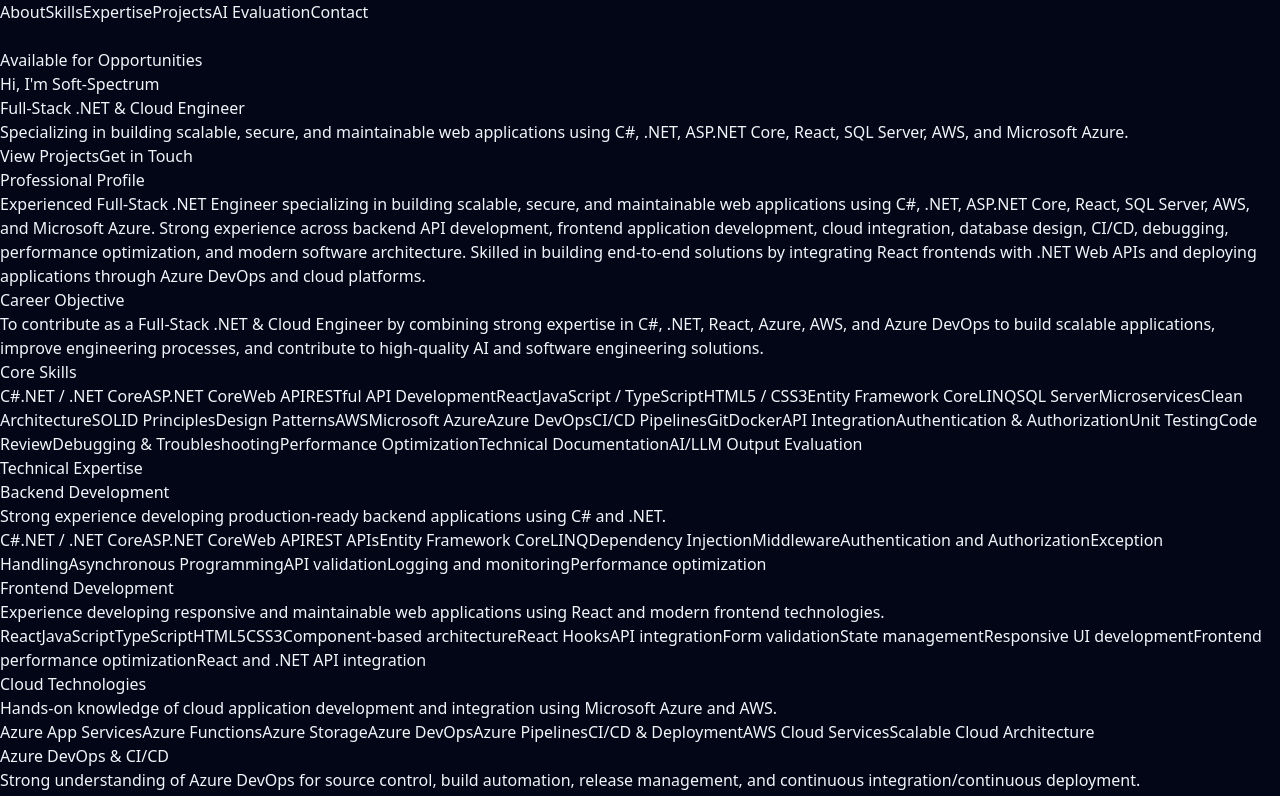
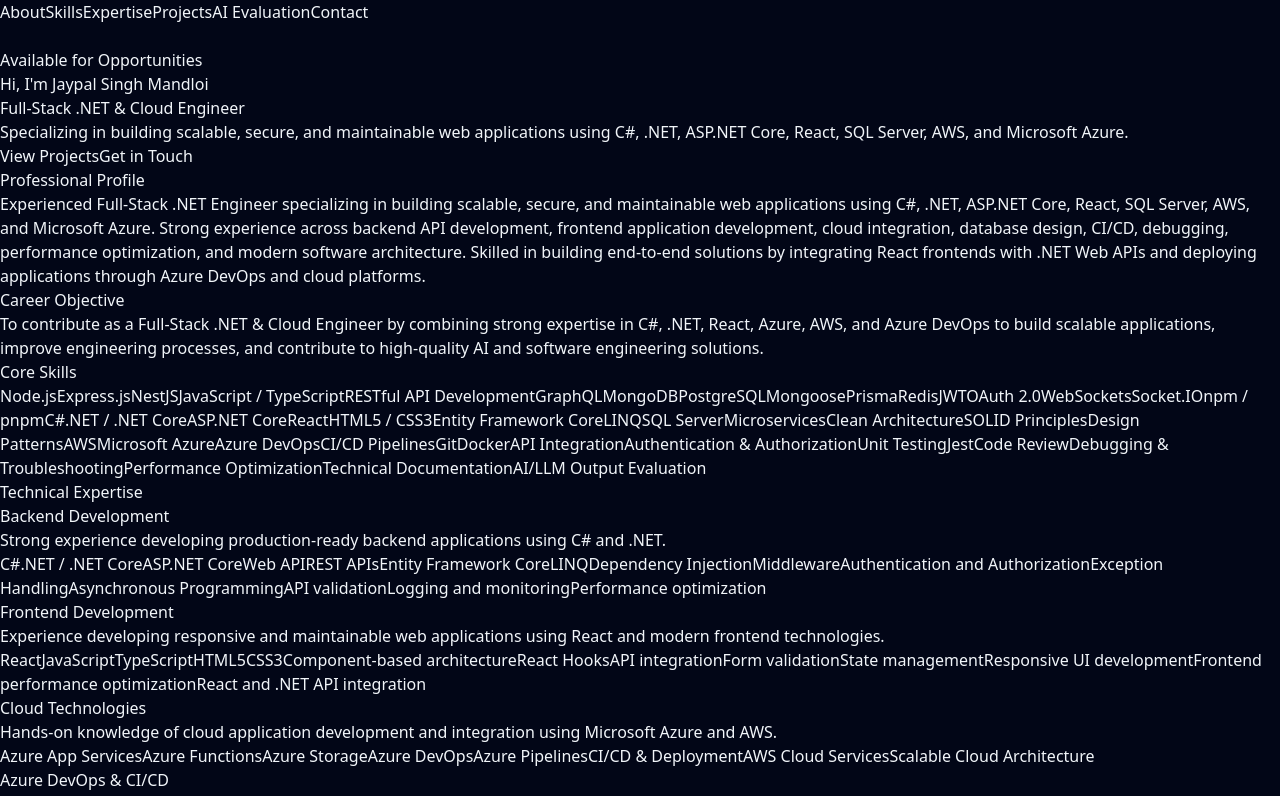
Before and after one commit to jaypalmandloi/jaypal-portfolio, a React (Vite) app: page / in a window 1280 px wide. Shown: the top 796 px of the page. Built offline with nearby package versions, Linux system fonts and the light colour scheme.

Commit message:
update node as backend

```diff
--- a/index.html
+++ b/index.html
@@ -4,7 +4,7 @@
     <meta charset="UTF-8" />
     <link rel="icon" type="image/svg+xml" href="/vite.svg" />
     <meta name="viewport" content="width=device-width, initial-scale=1.0" />
-    <title>Soft-Spectrum | Portfolio</title>
+    <title>Jaypal Singh Mandloi | Portfolio</title>
   </head>
   <body>
     <div id="root"></div>
--- a/src/data/portfolioData.ts
+++ b/src/data/portfolioData.ts
@@ -6,19 +6,23 @@ export interface Project {
 }
 
 export const portfolioData = {
-  name: "Soft-Spectrum",
+  name: "Jaypal Singh Mandloi",
   title: "Full-Stack .NET & Cloud Engineer",
   tagline: "Specializing in building scalable, secure, and maintainable web applications using C#, .NET, ASP.NET Core, React, SQL Server, AWS, and Microsoft Azure.",
   about: "Experienced Full-Stack .NET Engineer specializing in building scalable, secure, and maintainable web applications using C#, .NET, ASP.NET Core, React, SQL Server, AWS, and Microsoft Azure. Strong experience across backend API development, frontend application development, cloud integration, database design, CI/CD, debugging, performance optimization, and modern software architecture. Skilled in building end-to-end solutions by integrating React frontends with .NET Web APIs and deploying applications through Azure DevOps and cloud platforms.",
   careerObjective: "To contribute as a Full-Stack .NET & Cloud Engineer by combining strong expertise in C#, .NET, React, Azure, AWS, and Azure DevOps to build scalable applications, improve engineering processes, and contribute to high-quality AI and software engineering solutions.",
 
   coreSkills: [
-    "C#", ".NET / .NET Core", "ASP.NET Core", "Web API", "RESTful API Development",
-    "React", "JavaScript / TypeScript", "HTML5 / CSS3", "Entity Framework Core", "LINQ",
-    "SQL Server", "Microservices", "Clean Architecture", "SOLID Principles", "Design Patterns",
-    "AWS", "Microsoft Azure", "Azure DevOps", "CI/CD Pipelines", "Git", "Docker",
-    "API Integration", "Authentication & Authorization", "Unit Testing", "Code Review",
-    "Debugging & Troubleshooting", "Performance Optimization", "Technical Documentation", "AI/LLM Output Evaluation"
+    "Node.js", "Express.js", "NestJS", "JavaScript / TypeScript",
+"RESTful API Development", "GraphQL", "MongoDB", "PostgreSQL", "Mongoose",
+"Prisma", "Redis", "JWT", "OAuth 2.0", "WebSockets", "Socket.IO", "npm / pnpm",
+"C#", ".NET / .NET Core", "ASP.NET Core", "React", "HTML5 / CSS3",
+"Entity Framework Core", "LINQ", "SQL Server", "Microservices",
+"Clean Architecture", "SOLID Principles", "Design Patterns",
+"AWS", "Microsoft Azure", "Azure DevOps", "CI/CD Pipelines", "Git", "Docker",
+"API Integration", "Authentication & Authorization", "Unit Testing", "Jest",
+"Code Review", "Debugging & Troubleshooting", "Performance Optimization",
+"Technical Documentation", "AI/LLM Output Evaluation"
   ],
 
   technicalExpertise: [
```
